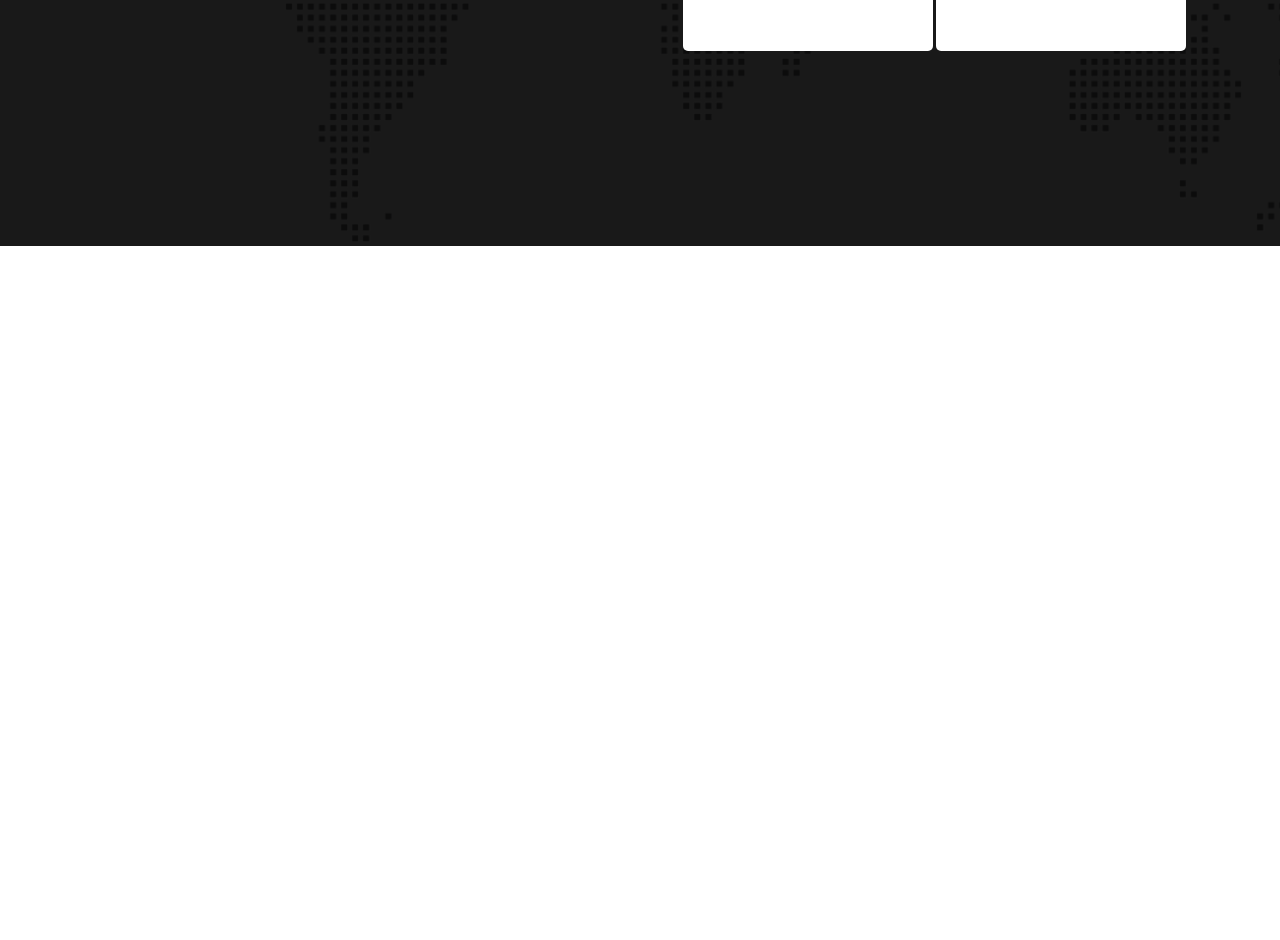
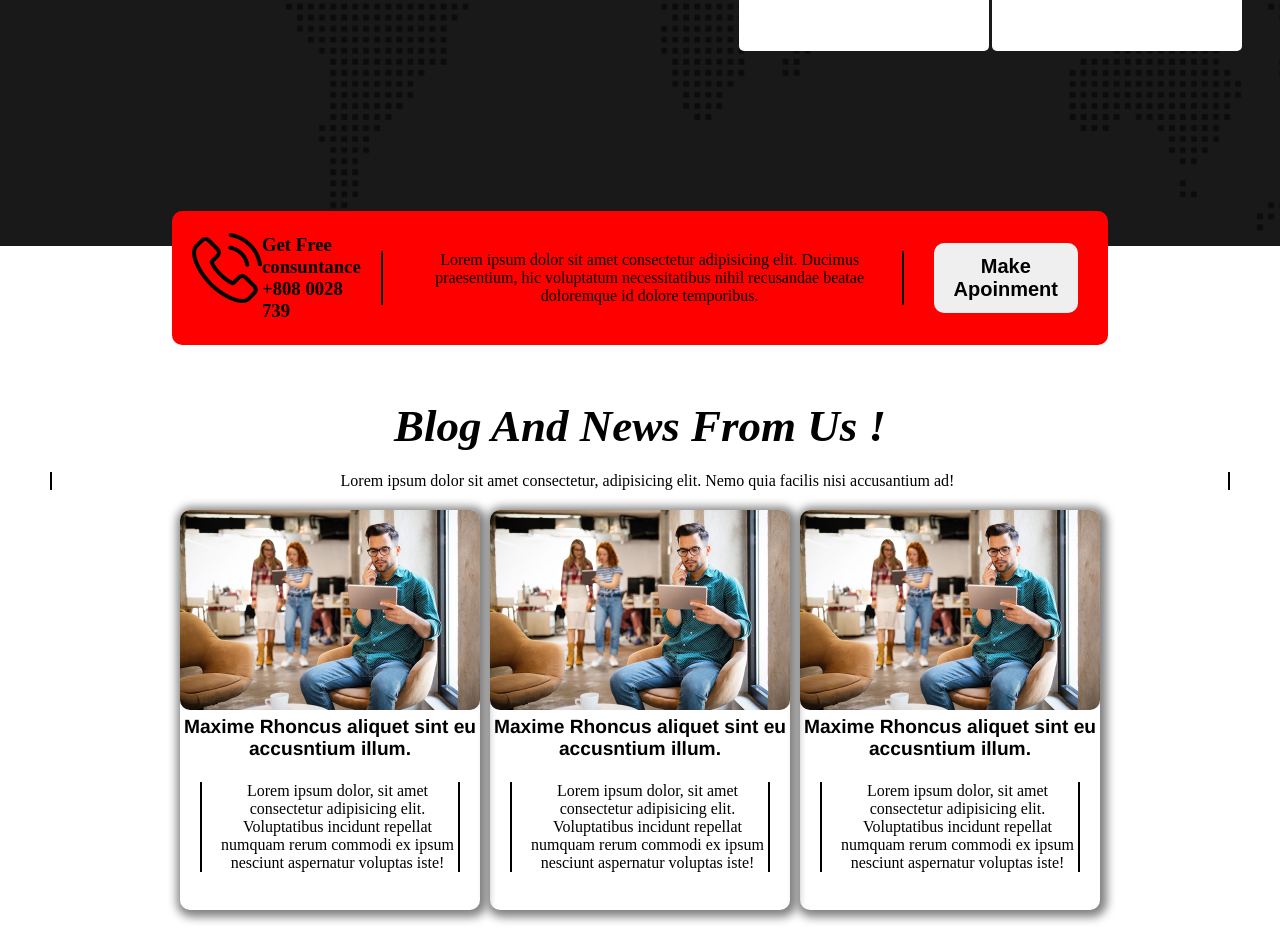
Before and after one commit to Foysal79/confeft-2-digital-agency, a plain HTML site: page index.html in a window 1280 px wide. Shown: the part 1463-2403 px from the top of the page. Before the commit the page ends 1709 px from the top, so only its background shows below. Drawn offline with Linux system fonts and the light colour scheme.

Commit message:
Blog And News From Us !

```diff
--- a/index.html
+++ b/index.html
@@ -75,6 +75,47 @@
                 </div>
             </div>
         </div>
+        <section>
+            <div class="apinment-contener">
+                <div class="phone-call">
+                    <img class="icon" src="./asset/icons/phone-call.png" alt="">
+                    <h3>Get Free consuntance <br>
+                        +808 0028 739
+                    </h3>
+                </div>
+                <div class="apinment-des">
+                    <p class="apin-description">Lorem ipsum dolor sit amet consectetur adipisicing elit. Ducimus praesentium, hic voluptatum necessitatibus nihil recusandae beatae doloremque id dolore temporibus.</p>
+                </div>
+                <div class="apintment-btn">
+                    <button class="btn">Make Apoinment</button>
+                </div>
+            </div>
+        </section>
+        <section>
+            <div class="displying-continer">
+                <h1 class="autor-title ">Blog And News From Us !</h1>
+                <p class="apin-description">Lorem ipsum dolor sit amet consectetur, adipisicing elit. Nemo quia facilis nisi accusantium ad!</p>
+                <div class="fram-continer">
+                    <div class="frem">
+                          <img class="fram-img" src="./asset/image/blog-1.jpg" alt="">
+                          <h3 class="had-dis">Maxime Rhoncus aliquet sint eu accusntium illum.</h3>
+                          <p class="apin-description">Lorem ipsum dolor, sit amet consectetur adipisicing elit. Voluptatibus incidunt repellat numquam rerum commodi ex ipsum nesciunt aspernatur voluptas iste!</p>
+                    </div>
+                    <div class="frem">
+                        <img class="fram-img" src="./asset/image/blog-1.jpg" alt="">
+                        <h3 class="had-dis">Maxime Rhoncus aliquet sint eu accusntium illum.</h3>
+                        <p class="apin-description">Lorem ipsum dolor, sit amet consectetur adipisicing elit. Voluptatibus incidunt repellat numquam rerum commodi ex ipsum nesciunt aspernatur voluptas iste!</p>
+                  </div>
+                  <div class="frem">
+                    <img class="fram-img" src="./asset/image/blog-1.jpg" alt="">
+                    <h3 class="had-dis">Maxime Rhoncus aliquet sint eu accusntium illum.</h3>
+                    <p class="apin-description">Lorem ipsum dolor, sit amet consectetur adipisicing elit. Voluptatibus incidunt repellat numquam rerum commodi ex ipsum nesciunt aspernatur voluptas iste!</p>
+              </div>
+
+                </div>
+            </div>
+
+        </section>
     </main>
     <footer></footer>
 
--- a/style/style.css
+++ b/style/style.css
@@ -70,6 +70,7 @@
     display: flex;
     padding: 20px;
     align-items: center;
+    justify-content: space-around;
 }
 .icon{
     width: 70px;
@@ -119,3 +120,57 @@
     font-style: italic;
 
 }
+.phone-call{
+    display: flex;
+    align-items: center;
+
+}
+.apinment-contener{
+display: flex;
+justify-content: space-around;
+width: 70%;
+margin: auto;
+padding: 20px;
+background-color: red;
+border-radius: 10px;
+margin-top: -35px;
+align-items: center;
+margin-bottom: 25px;
+}
+.apin-description{
+    margin: 20px;
+    padding-left: 15px;
+    border-left: 2px solid black;
+
+    border-right: 2px solid black;
+    text-align: center;
+}
+.displying-continer{
+    text-align: center;
+    padding: 30px;
+}
+.fram-img{
+    width: 100%;
+    border-radius: 10px;
+
+}
+.frem{
+    width: 300px;
+    height: 400px;
+    border: none;
+    border-radius: 10px;
+    box-shadow: 2px 2px 10px 5px gray;
+
+}
+.fram-continer{
+    display: flex;
+    gap: 10px;
+    justify-content: center;
+
+}
+.had-dis{
+    padding: 2px;
+    font-size: larger;
+    font-family:'Franklin Gothic Medium', 'Arial Narrow', Arial, sans-serif ;
+
+}
```
